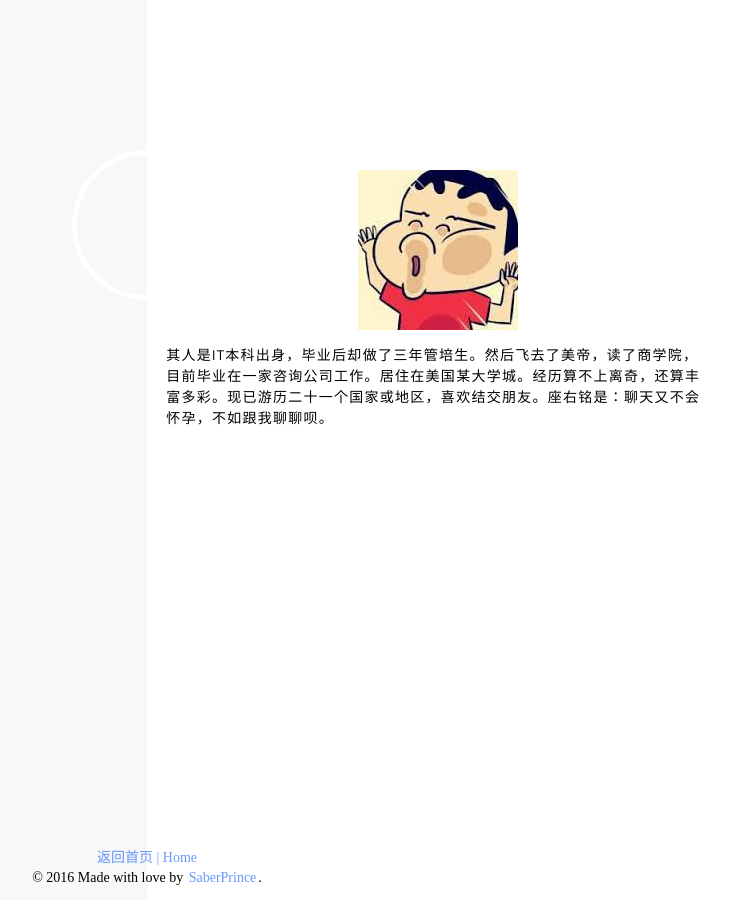
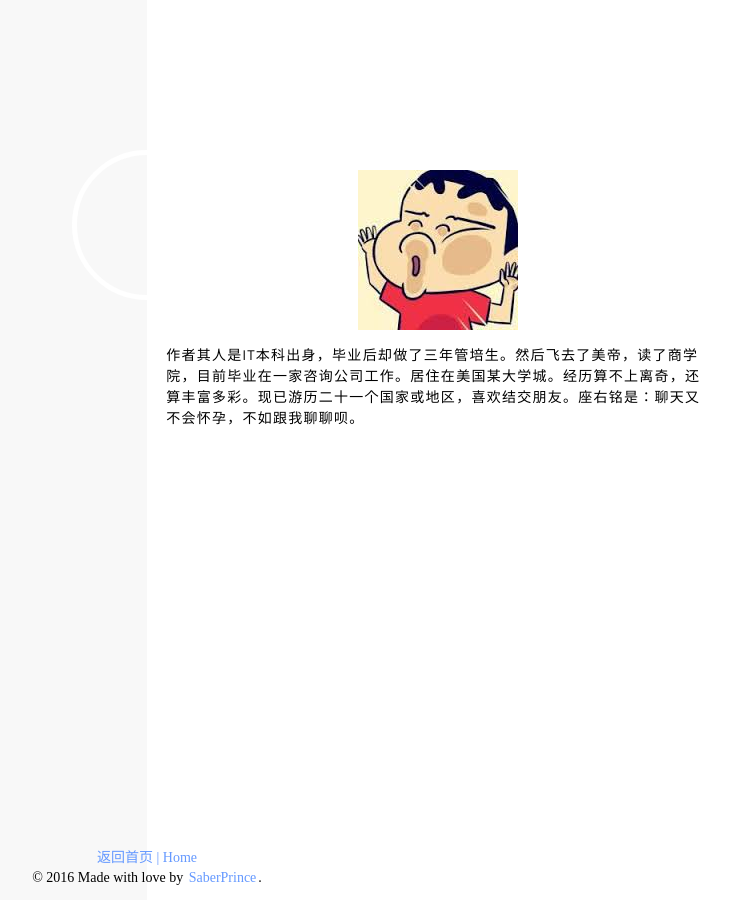
Before and after one commit to saberprince/saberprince.github.io, a Jekyll site: the page built from about.html, in a window 1280 px wide. Shown: the whole page, without its empty margins (493-1223 px from the left). Built offline with Jekyll 4.4.1, drawn with Linux system fonts in a browser that asks for light colours; nearby versions of some CDN libraries; library files that are not in the unit come from our copies.

Commit message:
Update _config.yml

```diff
--- a/_config.yml
+++ b/_config.yml
@@ -19,5 +19,5 @@ about:
   - paragraph: <img src="/assets/img/avatar.jpg">
     text_align: center
 
-  - paragraph: 其人是IT本科出身，毕业后却做了三年管培生。然后飞去了美帝，读了商学院，目前毕业在一家咨询公司工作。居住在美国某大学城。经历算不上离奇，还算丰富多彩。现已游历二十一个国家或地区，喜欢结交朋友。座右铭是：聊天又不会怀孕，不如跟我聊聊呗。
+  - paragraph: 作者其人是IT本科出身，毕业后却做了三年管培生。然后飞去了美帝，读了商学院，目前毕业在一家咨询公司工作。居住在美国某大学城。经历算不上离奇，还算丰富多彩。现已游历二十一个国家或地区，喜欢结交朋友。座右铭是：聊天又不会怀孕，不如跟我聊聊呗。
 #    text_align: left
```
